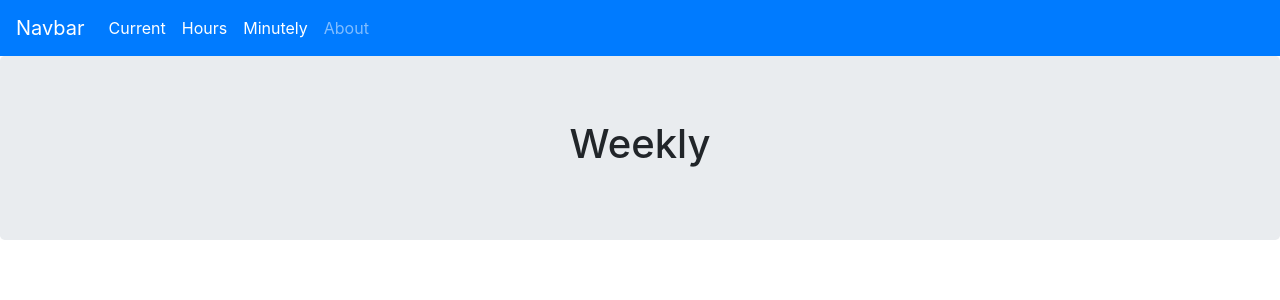
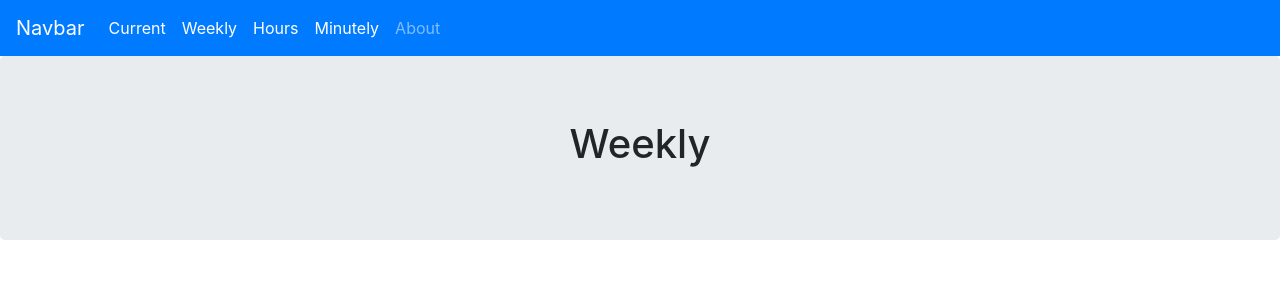
Before and after one commit to DiZiNnEs/weather-website-backend, a Django app: template weather/templates/weather/weekly_forecast.html in a window 1280 px wide. Shown: the top 300 px of the page. Run offline with Django 3.2, Linux system fonts and the light colour scheme; the template is opened without the code that fills it, so the values that code supplies are empty; some libraries are stand-ins or nearby versions.

Commit message:
feat(templates): add `weekly` link

```diff
--- a/weather/templates/base.html
+++ b/weather/templates/base.html
@@ -21,6 +21,9 @@
         <ul class="navbar-nav mr-auto">
             <li class="nav-item active">
                 <a class="nav-link" href="{% url 'index' %}">Current <span class="sr-only">(current)</span></a>
+            </li>
+              <li class="nav-item active">
+                <a class="nav-link" href="{% url 'weekly' %}">Weekly</a>
             </li>
             <li class="nav-item active">
                 <a class="nav-link" href="{% url 'hourly' %}">Hours</a>
```
